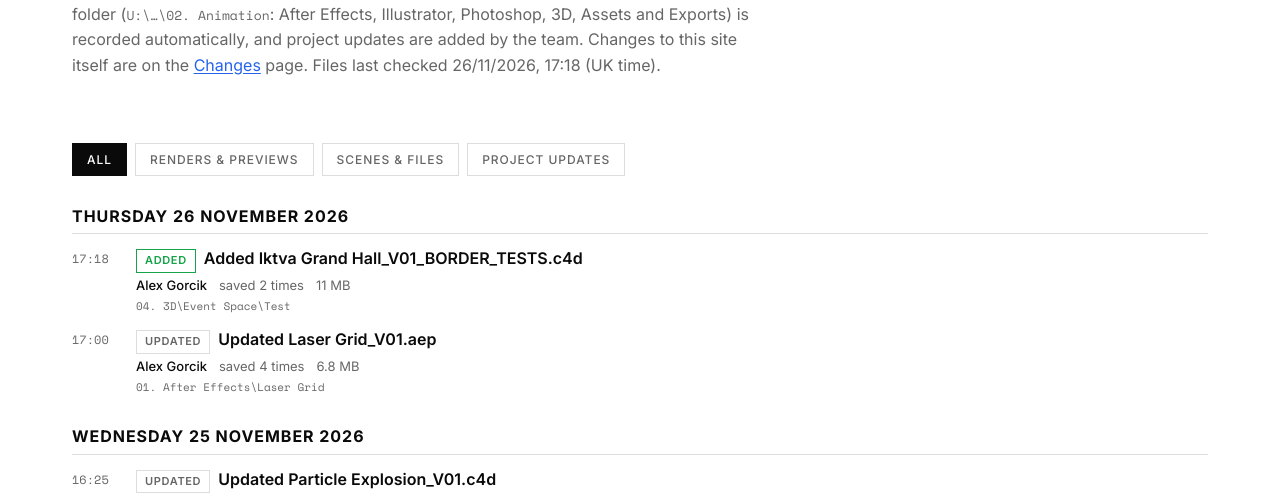
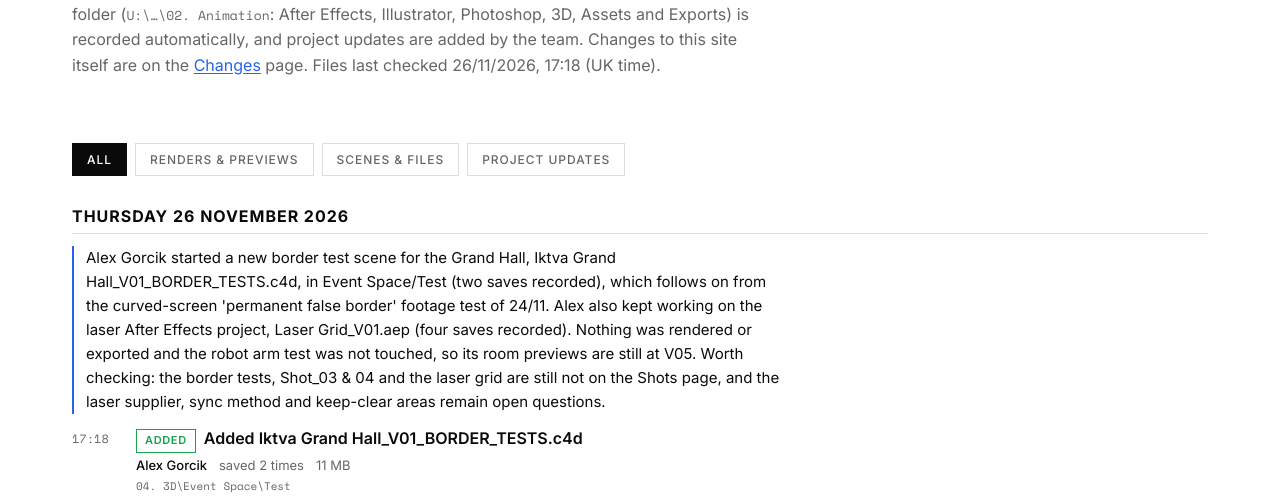
Before and after one commit to rd-code-storage/iktva, an Astro site: page /iktva/timeline in a window 1280 px wide. Shown: the part 269-768 px from the top of the page. Built offline with nearby package versions, Linux system fonts and the light colour scheme; Astro itself is replaced by a stand-in of ours.

Commit message:
Daily summary 26/11/2026
Co-Authored-By: Claude <noreply@anthropic.com>

```diff
--- a/src/content/summaries.json
+++ b/src/content/summaries.json
@@ -1,4 +1,8 @@
 [
+  {
+    "date": "2026-11-26",
+    "summary": "Alex Gorcik started a new border test scene for the Grand Hall, Iktva Grand Hall_V01_BORDER_TESTS.c4d, in Event Space/Test (two saves recorded), which follows on from the curved-screen 'permanent false border' footage test of 24/11. Alex also kept working on the laser After Effects project, Laser Grid_V01.aep (four saves recorded). Nothing was rendered or exported and the robot arm test was not touched, so its room previews are still at V05. Worth checking: the border tests, Shot_03 & 04 and the laser grid are still not on the Shots page, and the laser supplier, sync method and keep-clear areas remain open questions."
+  },
   {
     "date": "2026-11-24",
     "summary": "Alex Gorcik pushed the particle shots on: the two sparkler Redshift previs clips moved from V02 to V03 (sparkler_RS_previs_ and A_sparkler_RS_previs_) and Particle Explosion_V01.c4d was saved four more times, while Laser Grid_V01.aep was saved again. The Grand Hall master scene, Iktva Grand Hall_V01.c4d, was worked on for the first time since 11/11, with seven saves, alongside a curved-screen footage test: 128 A001C003 plate frames went into 'Curved Screen - permanent false border' under Event Space/Test, 100 graded hero frames (2412c_IKTVA_HERO_v58_GRADED & MIXED) went into its V02 subfolder, and three new reference exports came out of GrandHall_TEST. The robot arm test file was not touched, so its room previews are still at V05. Worth checking: Shot_03 & 04, the laser grid and this curved-screen footage test are not on the Shots page, and the laser supplier, sync method and keep-clear areas remain open questions."
```
Also changed, not shown: STATUS.md (+1 -0 lines).
